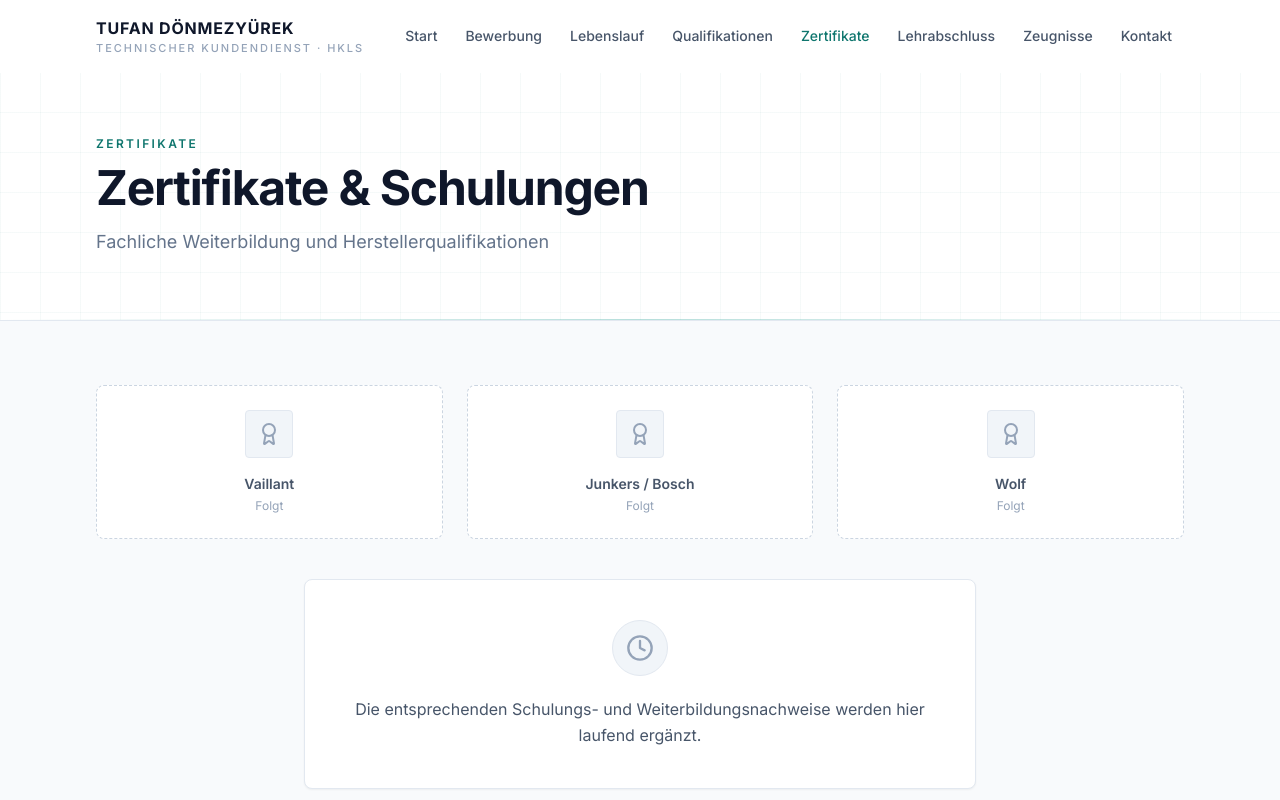
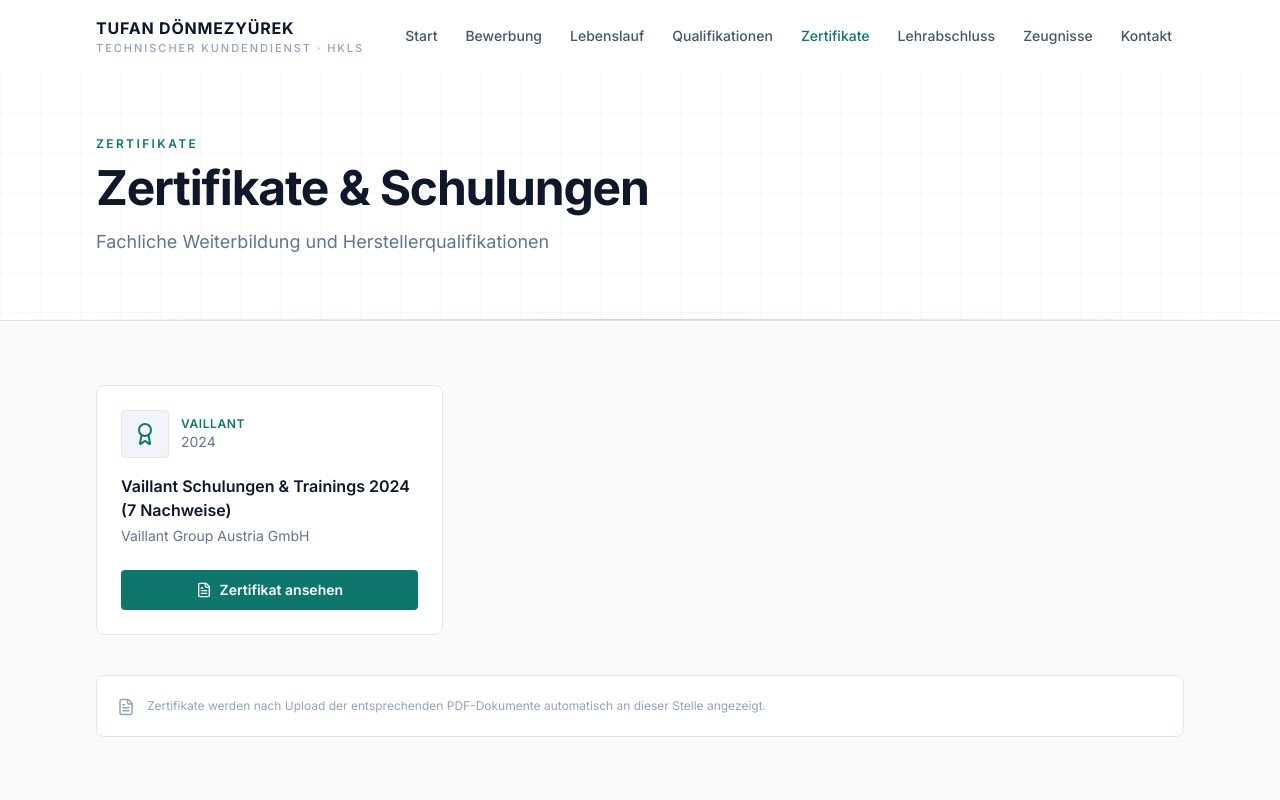
Before and after one commit to tufan8877/TufanDonmezyurek, a React (Vite) app: page /zertifikate in a window 1280 px wide. Shown: the top 800 px of the page. Built offline with nearby package versions, Linux system fonts and the light colour scheme.

Commit message:
Vaillant Zertifikate auf Zertifikatsseite vorbereiten

```diff
--- a/src/data/certificates.ts
+++ b/src/data/certificates.ts
@@ -6,14 +6,18 @@ export interface Certificate {
   filePath: string;
 }
 
-// Um ein Zertifikat hinzuzufügen:
-// 1. PDF-Datei ablegen unter: public/documents/certificates/
-// 2. Eintrag in diesem Array hinzufügen
-// 3. filePath relativ zu /public angeben (z.B. "/documents/certificates/vaillant-wartung.pdf")
-export const certificates: Certificate[] = [];
+// PDF-Dateien liegen im public-Ordner und sind dadurch direkt über /Dateiname.pdf erreichbar.
+export const certificates: Certificate[] = [
+  {
+    manufacturer: 'Vaillant',
+    courseName: 'Vaillant Schulungen & Trainings 2024 (7 Nachweise)',
+    issuer: 'Vaillant Group Austria GmbH',
+    year: '2024',
+    filePath: '/Vaillant-Zertifikate-2024.pdf',
+  },
+];
 
 export const certificatePlaceholders: string[] = [
-  'Vaillant',
   'Junkers / Bosch',
   'Wolf',
 ];
```
